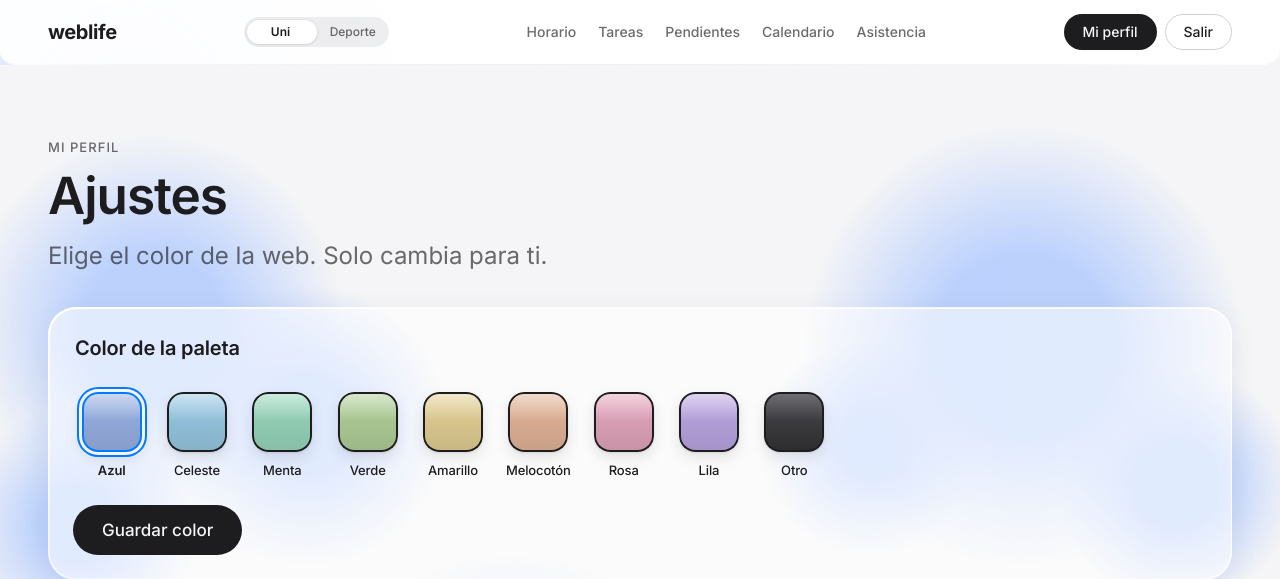
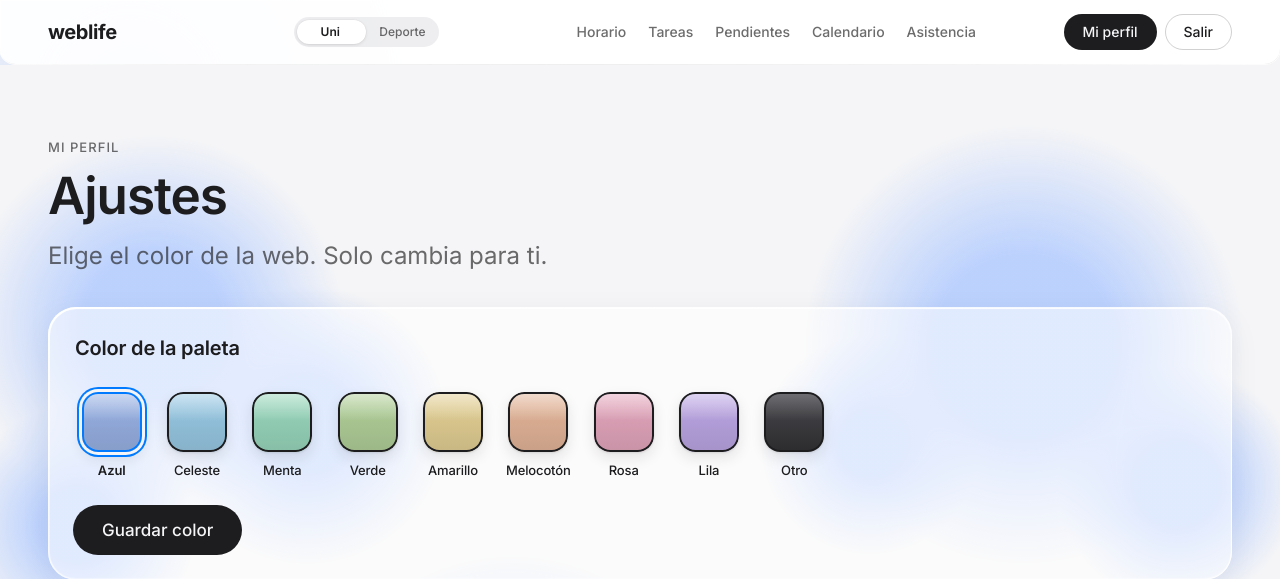
Before and after one commit to Sebasmonsalve00/weblife, a Flask app: page /perfil/ajustes in a window 1280 px wide. Shown: the top 579 px of the page. Run offline with Flask 3, Linux system fonts and the light colour scheme; the visitor is signed in with stand-in values (Sample User, id 1); data comes from the database, SQL or seed files in the repository.

Commit message:
Header en escritorio: interruptor y páginas juntos y centrados en la barra
Co-Authored-By: Claude Opus 5.5 (1M context) <noreply@anthropic.com>
Claude-Session: https://claude.ai/code/session_01Nu1qxKdyMEdqRTG6SwGY33

```diff
--- a/static/estilo.css
+++ b/static/estilo.css
@@ -218,10 +218,17 @@ h3 { font-size: 1.125rem; font-weight: 600; }
   .nav-acciones { display: flex; }
 }
 
-/* Interruptor Universidad / Deporte. En el móvil, centrado entre el logo y las barras;
-   en escritorio, logo, interruptor, páginas y Mi perfil quedan a la misma distancia. */
-.nav-modo { flex: 1; display: flex; justify-content: center; }
-@media (min-width: 1024px) { .nav-modo { flex: none; } }
+/* Centro de la barra: interruptor Universidad / Deporte + páginas.
+   En el móvil, el interruptor queda centrado entre el logo y las barras.
+   En escritorio, el logo y los botones de la derecha ocupan lo mismo,
+   así que el grupo del centro queda centrado en la barra. */
+.nav-centro { flex: 1; display: flex; align-items: center; justify-content: center; }
+@media (min-width: 1024px) {
+  .logo, .nav-acciones { flex: 1 1 0; }
+  .nav-acciones { justify-content: flex-end; }
+  .nav-centro { flex: none; gap: clamp(24px, calc(37.5vw - 352px), 128px); }
+  .nav-acciones .boton { white-space: nowrap; }
+}
 /* Interruptor: píldora gris (como los segmentos) con una bolita blanca que se desliza */
 .interruptor-modo {
   position: relative; display: inline-grid; grid-template-columns: 1fr 1fr;
--- a/templates/base.html
+++ b/templates/base.html
@@ -45,7 +45,8 @@
     <div class="nav-interior">
       <a href="{{ url_for('inicio') }}" class="logo">{{ texto.nombre_sitio }}</a>
 
-      <!-- Interruptor centrado en el hueco entre el logo y el menú (o las barras en el móvil) -->
+      <!-- Centro de la barra: interruptor + páginas, juntos y centrados -->
+      <div class="nav-centro">
       <div class="nav-modo">
         {% if session.usuario_id %}
           <!-- Interruptor Universidad / Deporte: cada calendario guarda sus datos aparte -->
@@ -68,6 +69,7 @@
           <a href="{{ url_for(ruta) }}" {% if request.endpoint == ruta %}class="activo" aria-current="page"{% endif %}>{{ nombre }}</a>
         {% endfor %}
       </nav>
+      </div>
 
       <!-- Botones de la derecha -->
       <div class="nav-acciones">
```
